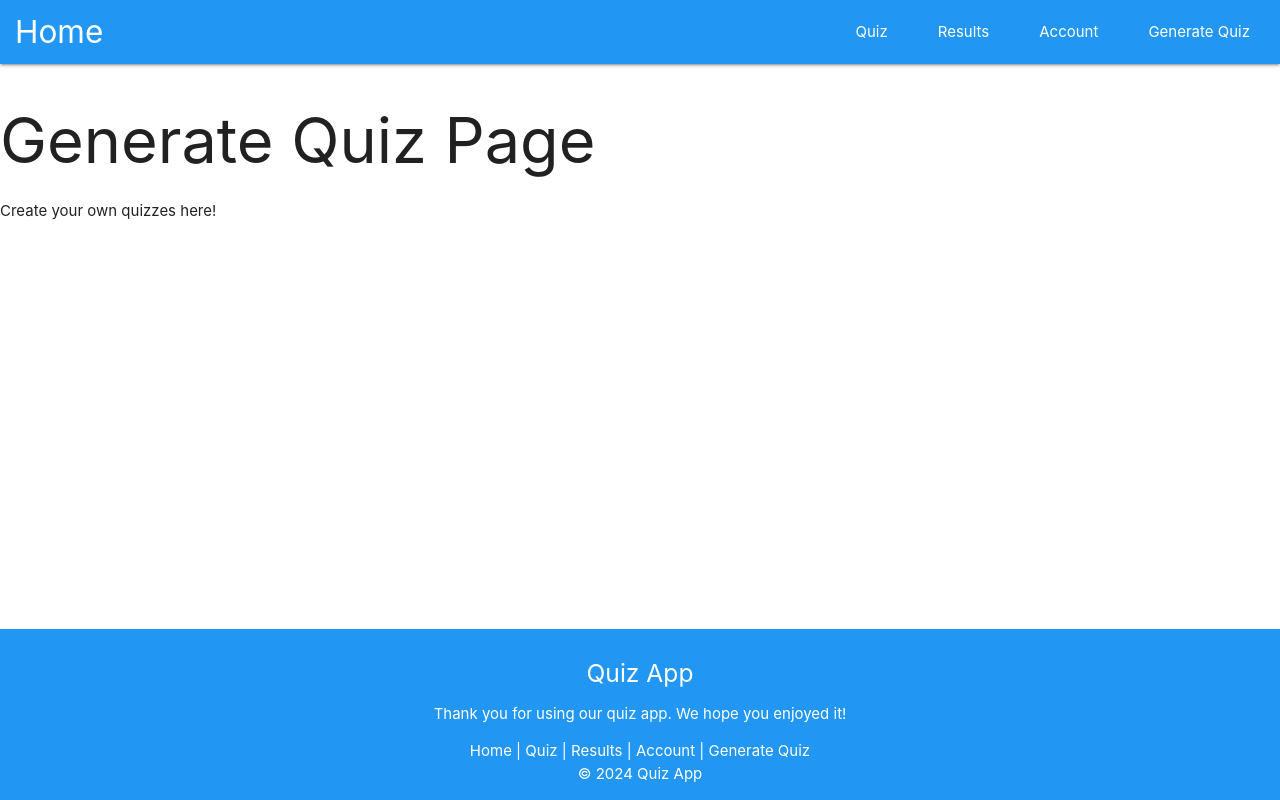
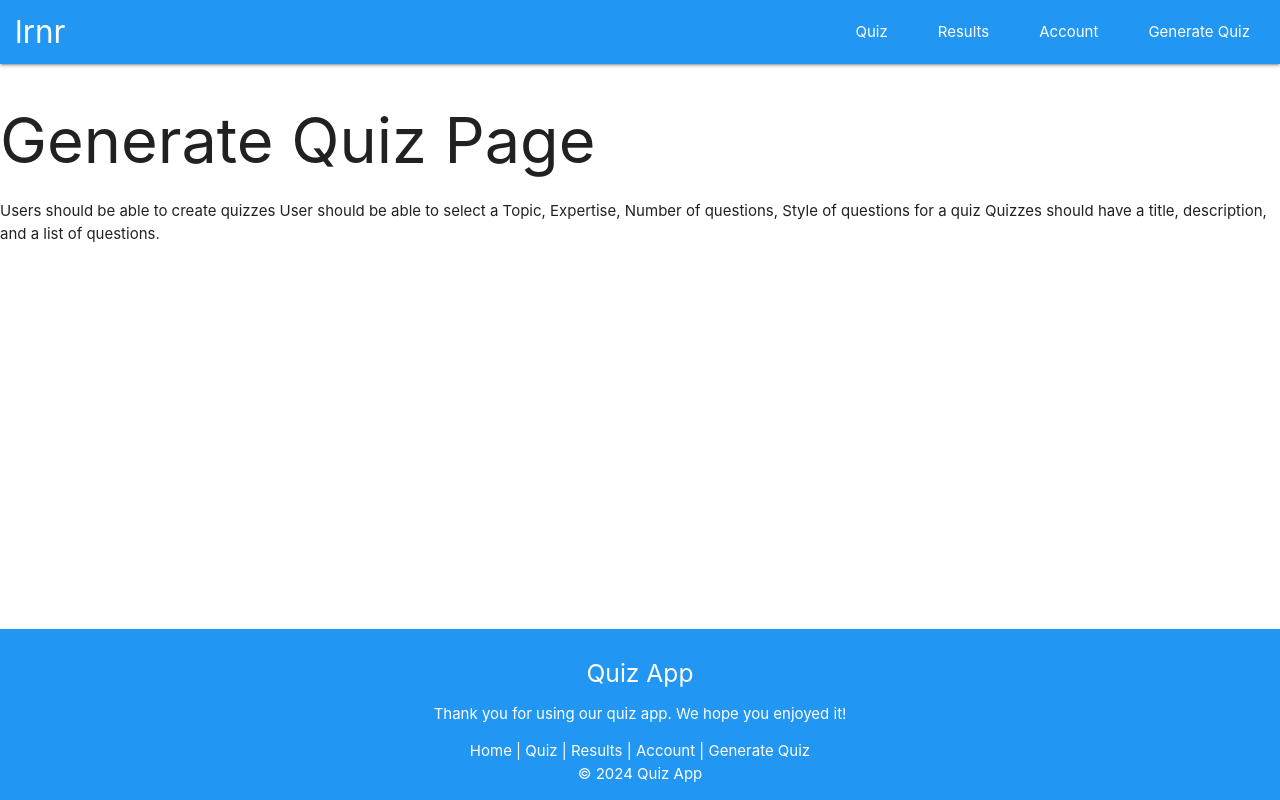
Before and after one commit to zt8media/quiz-app, a React (Vite) app in the folder my-quiz-app/: page /generate in a window 1280 px wide. Built offline with nearby package versions, Linux system fonts and the light colour scheme.

Commit message:
Add page-specific requirements to each component

```diff
--- a/my-quiz-app/src/Pages/Account.jsx
+++ b/my-quiz-app/src/Pages/Account.jsx
@@ -9,7 +9,9 @@ function Account() {
       <Navbar />
       <div>
         <h1>Account Page</h1>
-        <p>Manage your account details here.</p>
+        <p>Should be a static recreation of the current Account Page
+You do not need to track any quiz stats or account information
+</p>
       </div>
       <Footer />
     </>
--- a/my-quiz-app/src/Pages/Generate.jsx
+++ b/my-quiz-app/src/Pages/Generate.jsx
@@ -9,7 +9,10 @@ function Generate() {
       <Navbar />
       <div>
         <h1>Generate Quiz Page</h1>
-        <p>Create your own quizzes here!</p>
+        <p>Users should be able to create quizzes
+User should be able to select a Topic, Expertise, Number of questions, Style of questions for a quiz
+Quizzes should have a title, description, and a list of questions.
+</p>
       </div>
       <Footer />
     </>
--- a/my-quiz-app/src/Pages/Home.jsx
+++ b/my-quiz-app/src/Pages/Home.jsx
@@ -9,7 +9,8 @@ function Home() {
       <Navbar />
       <div>
         <h1>Home Page</h1>
-        <p>Welcome to the Quiz App!</p>
+        <p>Should be a static recreation of the current Home Page
+</p>
       </div>
       <Footer />
     </>
--- a/my-quiz-app/src/Pages/Quiz.jsx
+++ b/my-quiz-app/src/Pages/Quiz.jsx
@@ -9,7 +9,9 @@ function Quiz() {
       <Navbar />
       <div>
         <h1>Quiz Page</h1>
-        <p>Here you can take the quiz!</p>
+        <p>Users should be presented with one question at a time and be able to select an answer.
+Users should be able to submit their answers
+</p>
       </div>
       <Footer />
     </>
--- a/my-quiz-app/src/Pages/Results.jsx
+++ b/my-quiz-app/src/Pages/Results.jsx
@@ -9,7 +9,8 @@ function Results() {
       <Navbar />
       <div>
         <h1>Results Page</h1>
-        <p>Here are your results!</p>
+        <p>Should be a static recreation of the current Results Page
+</p>
       </div>
       <Footer />
     </>
--- a/my-quiz-app/src/components/Navbar.jsx
+++ b/my-quiz-app/src/components/Navbar.jsx
@@ -80,7 +80,7 @@ const Navbar = () => {
 
   return (
     <StyledNavbar className="nav-wrapper">
-      <a href="/" className="brand-logo">Home</a>
+      <a href="/" className="brand-logo">lrnr</a>
       <a
         href="#!"
         onClick={handleMenuClick}
```
